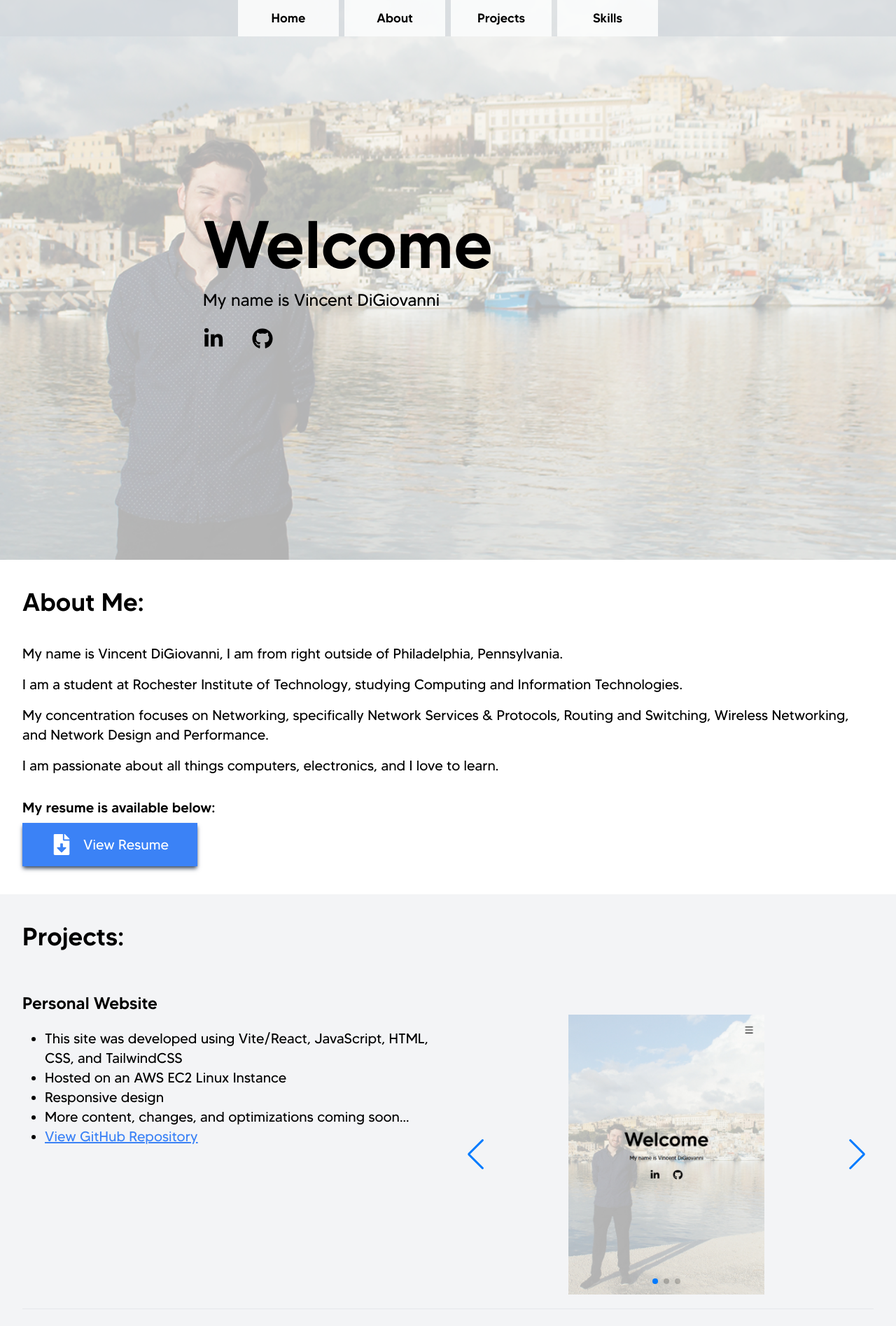
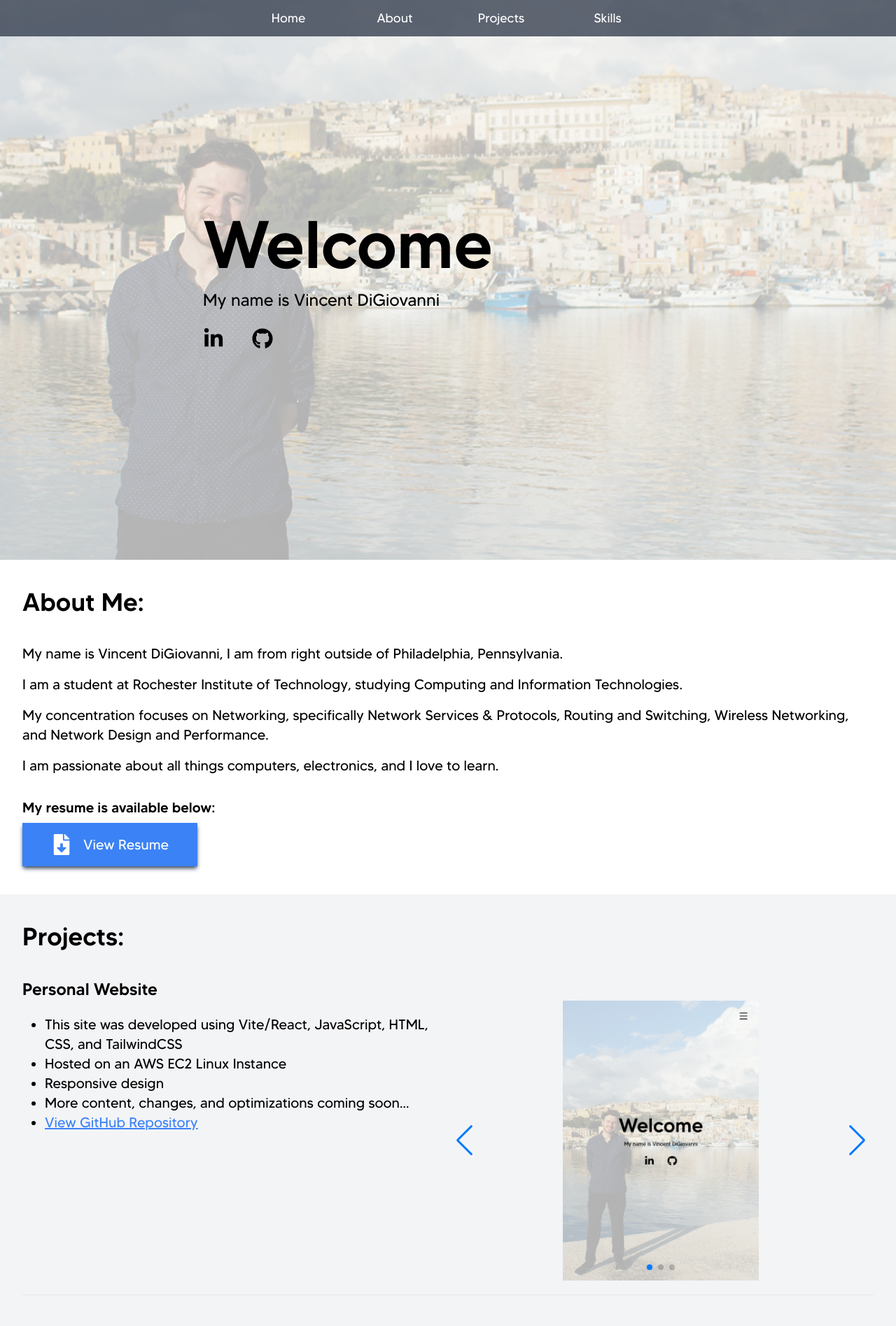
Before and after one commit to vdigi00/vincentdigi-site, a React (Vite) app: page / in a window 1280 px wide. Shown: the top 1895 px of the page at 70% size. Built offline with nearby package versions, Linux system fonts and the light colour scheme.

Commit message:
Content, nav, and footer changes

```diff
--- a/src/App.jsx
+++ b/src/App.jsx
@@ -11,10 +11,6 @@ import 'aos/dist/aos.css';
 AOS.init({
   duration: 750,
   once: true,
-  disable: function() {
-    var maxWidth = 640;
-    return window.innerWidth < maxWidth;
-  }
 });
 
 function App() {
--- a/src/components/Footer.jsx
+++ b/src/components/Footer.jsx
@@ -4,7 +4,7 @@ const Footer = () => {
     return (
         <div id='footer' className='mb-10 cursor-default'>
             <div className='max-w-[1000px] m-auto px-8'>
-                <footer className='text-center'>© Vincent DiGiovanni 2024</footer>
+                <footer className='text-center'>© 2024 Vincent DiGiovanni</footer>
             </div>
         </div>
     )
--- a/src/components/Nav.jsx
+++ b/src/components/Nav.jsx
@@ -31,7 +31,7 @@ const Nav = () => {
                     </div>
                 )
                 : (
-                    <nav className='fixed w-full invisible lg:visible flex flex-nowrap flex-row justify-center items-center z-[99] bg-gray-300/60'>
+                    <nav className='fixed w-full invisible lg:visible flex flex-nowrap flex-row justify-center items-center z-[99] bg-slate-800/70'>
                         <a className='desktop-nav' href='#home'>
                             Home
                         </a>
--- a/src/components/Projects.jsx
+++ b/src/components/Projects.jsx
@@ -11,7 +11,7 @@ const Projects = () => {
         <div id='projects' className='bg-gray-100 cursor-default'>
             <div className='max-w-[1500px] m-auto px-8'>
                 <h1 data-aos='fade-right'>Projects:</h1>
-                <div data-aos='fade-right' data-aos-delay='500' className='text-xl py-5'>
+                <div data-aos='fade-right' data-aos-delay='500' className='text-xl pb-5'>
                     <h3 className='text-2xl font-MADE-TOMMY-Medium'>Personal Website</h3>
                     <div className='flex-none lg:flex'>
                         <ul className='my-5 ml-8 list-disc flex-1'>
--- a/src/index.css
+++ b/src/index.css
@@ -35,27 +35,24 @@
   }
 
   .desktop-nav{
-    @apply w-[8em] flex justify-center items-center mx-1 p-3 text-lg font-MADE-TOMMY-Medium bg-white/80 hover:bg-gray-200 ease-in duration-150;
+    @apply w-[8em] flex justify-center items-center mx-1 p-3 text-lg text-white font-MADE-TOMMY-Regular hover:underline underline-offset-2 ease-in duration-150;
   }
 
-  .swiper {
-    flex: none;
+  .swiper{
     width: 100%;
     height: 100%;
   }
 
-  .swiper-slide {
+  .swiper-slide{
     text-align: center;
     font-size: 18px;
     background: #f3f4f6;
-    display: flex;
     display: flex;
     justify-content: center;
     align-items: center;
   }
 
   .swiper-slide img {
-    display: block;
     width: 100%;
     max-height: 400px;
     object-fit: contain;
@@ -64,10 +61,10 @@
   @media only screen and (min-width: 1024px) {
     html{
       font-size: 100%;
+      scroll-padding-top: 52px;
     }
 
     .swiper {
-      flex: 1;
       width: 50%;
     }
   }
```
